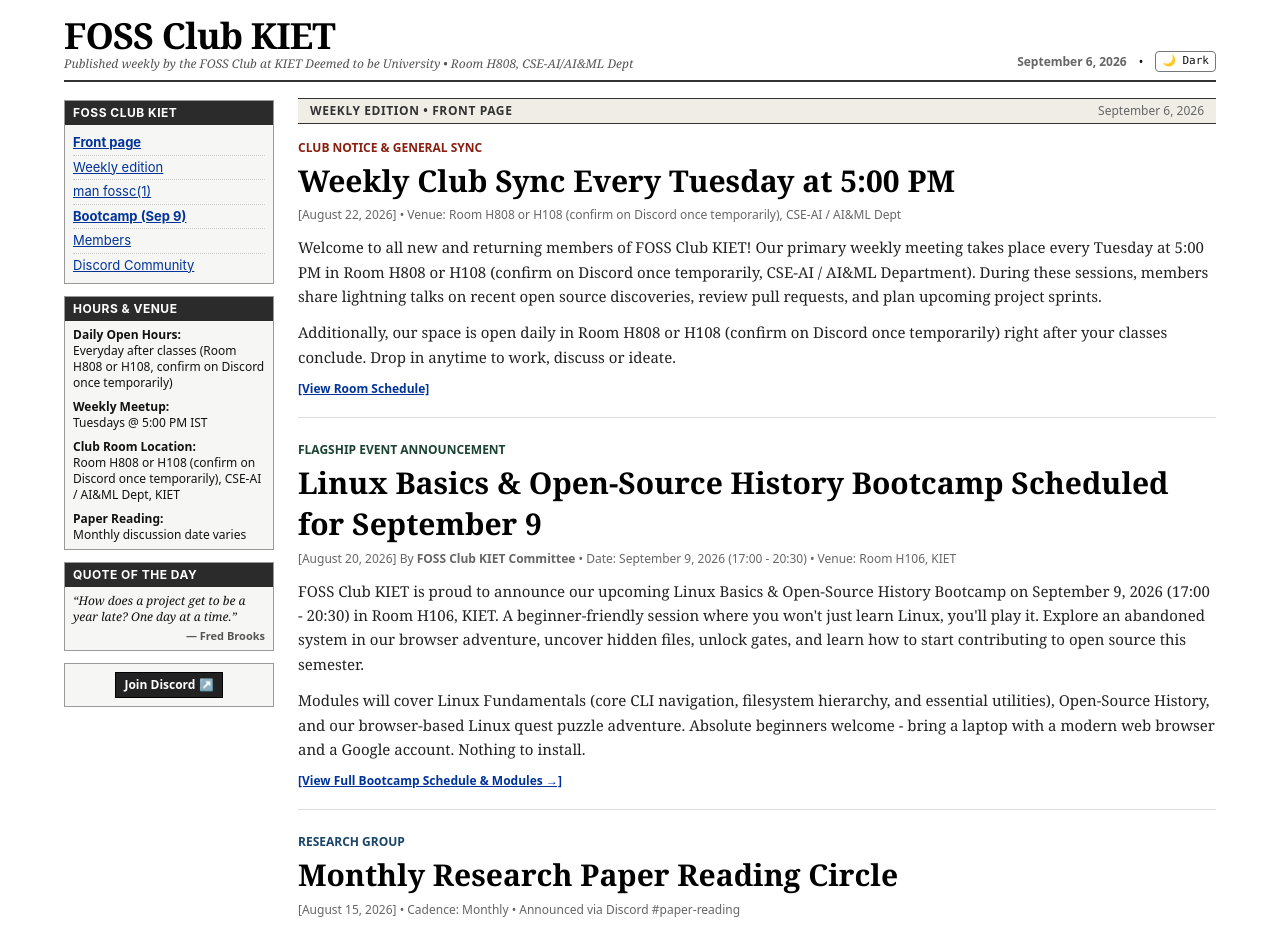
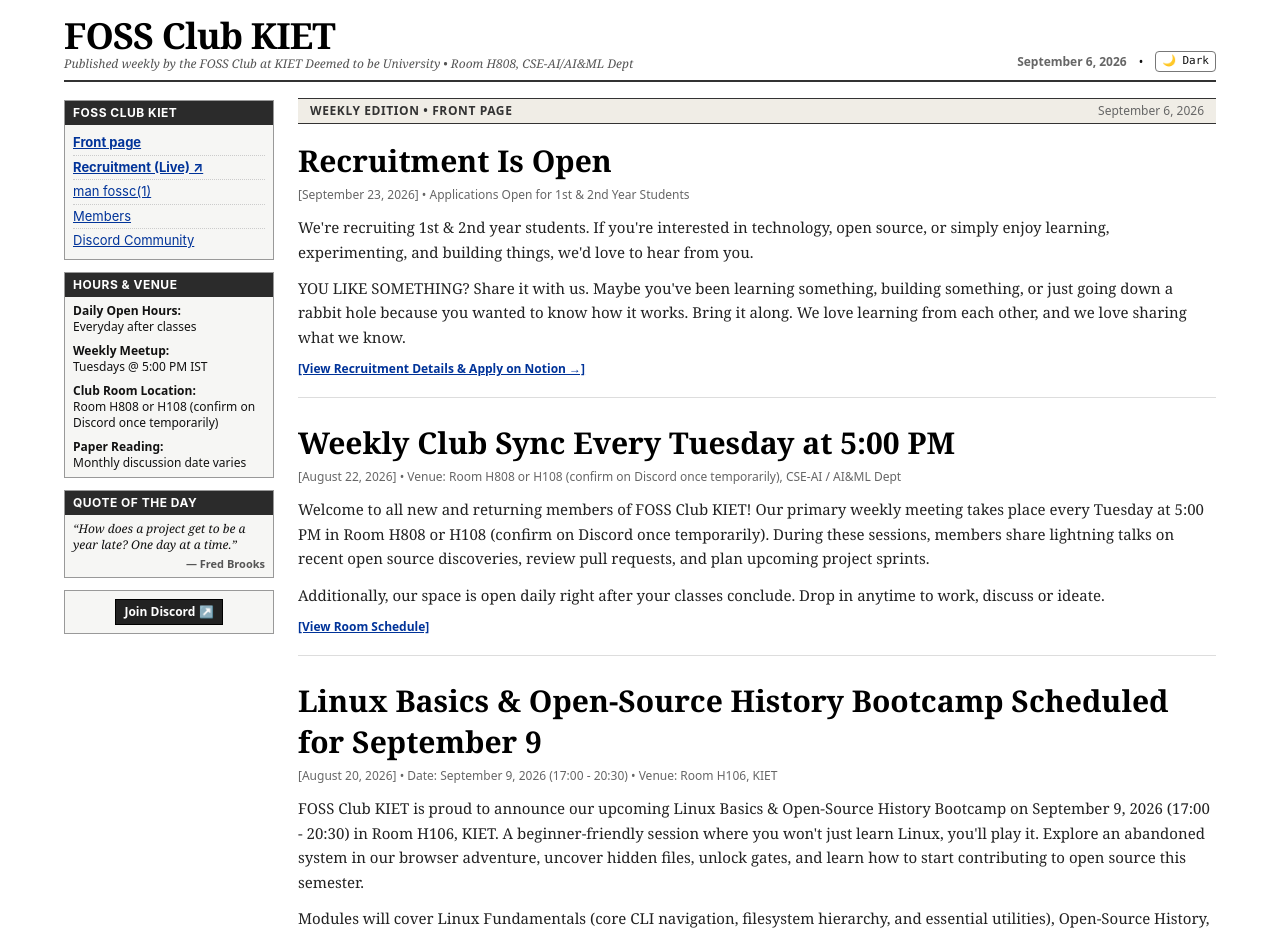
Before and after one commit to arcceus/fossclubkiet, a Next.js app: page / in a window 1280 px wide. Shown: the top 934 px of the page. Built offline with nearby package versions, Linux system fonts and the light colour scheme.

Commit message:
chore: cleanup and recruitment announcement

```diff
--- a/app/GazetteClient.tsx
+++ b/app/GazetteClient.tsx
@@ -36,8 +36,9 @@ const getServerIsDark = () => false;
 
 const MEMBERS: { name: string; discord: string; github: string }[] = [
   { name: "Deepak Anand", discord: "arcceus", github: "arcceus" },
-  { name: "Vansh Sahay", discord: "vansh_sahay", github: "VanshSahay"},
+  { name: "Vansh Sahay", discord: "vansh_sahay", github: "VanshSahay" },
   { name: "Nikhil", discord: "badnikhil", github: "badnikhil" },
+  { name: "Aiman Singh", discord: "aiman04642", github: "ai-man-codes" },
 ];
 
 export default function GazetteClient({
@@ -151,15 +152,18 @@ export default function GazetteClient({
                       Front page
                     </button>
                   </li>
+
                   <li>
-                    <button
-                      onClick={() => handleNav("weekly")}
-                      className={`lwn-link text-left w-full ${activeView === "weekly" ? "font-bold" : ""
-                        }`}
+                    <a
+                      href="https://dour-flavor-be8.notion.site/3f07bdec119682f99724815017133229"
+                      target="_blank"
+                      rel="noopener noreferrer"
+                      className="lwn-link text-left w-full block"
                     >
-                      Weekly edition
-                    </button>
+                      <strong>Recruitment (Live) ↗</strong>
+                    </a>
                   </li>
+
                   <li>
                     <button
                       onClick={() => handleNav("manpage")}
@@ -167,15 +171,6 @@ export default function GazetteClient({
                         }`}
                     >
                       man fossc(1)
-                    </button>
-                  </li>
-                  <li>
-                    <button
-                      onClick={() => handleNav("bootcamp")}
-                      className={`lwn-link text-left w-full ${activeView === "bootcamp" ? "font-bold" : ""
-                        }`}
-                    >
-                      <strong>Bootcamp (Sep 9)</strong>
                     </button>
                   </li>
                   <li>
@@ -207,7 +202,7 @@ export default function GazetteClient({
                 <div>
                   <strong>Daily Open Hours:</strong>
                   <br />
-                  Everyday after classes (Room H808 or H108, confirm on Discord once temporarily)
+                  Everyday after classes
                 </div>
                 <div>
                   <strong>Weekly Meetup:</strong>
@@ -217,7 +212,7 @@ export default function GazetteClient({
                 <div>
                   <strong>Club Room Location:</strong>
                   <br />
-                  Room H808 or H108 (confirm on Discord once temporarily), CSE-AI / AI&amp;ML Dept, KIET
+                  Room H808 or H108 (confirm on Discord once temporarily)
                 </div>
                 <div>
                   <strong>Paper Reading:</strong>
@@ -273,21 +268,11 @@ export default function GazetteClient({
                 {/* Render All JSON Announcements */}
                 {initialAnnouncements.map((item) => (
                   <article key={item.id} className="lwn-article-box">
-                    <div
-                      className={`text-xs font-sans font-bold uppercase mb-1 ${item.categoryColor}`}
-                    >
-                      {item.category}
-                    </div>
                     <h2 className="text-2xl sm:text-3xl font-serif font-bold text-[#000] dark:text-[#fff] mb-1.5 leading-snug">
                       {item.title}
                     </h2>
                     <div className="text-xs font-sans text-[#666] dark:text-[#999] mb-3">
                       [{item.date}]
-                      {item.author ? (
-                        <>
-                          {" "}By <strong>{item.author}</strong>
-                        </>
-                      ) : null}
                       {item.venueOrDetails ? ` • ${item.venueOrDetails}` : ""}
                     </div>
 
@@ -297,14 +282,25 @@ export default function GazetteClient({
                       ))}
                     </div>
 
-                    {item.actionText && item.actionView && (
+                    {item.actionText && (item.actionUrl || item.actionView) && (
                       <div className="mt-3 text-xs font-sans">
+                        {item.actionUrl ? (
+                          <a
+                            href={item.actionUrl}
+                            target="_blank"
+                            rel="noopener noreferrer"
+                            className="lwn-link font-bold text-left inline-block"
+                          >
+                            {item.actionText}
+                          </a>
+                        ) : (
                           <button
                             onClick={() => handleNav(item.actionView!)}
                             className="lwn-link font-bold text-left"
                           >
                             {item.actionText}
                           </button>
+                        )}
                       </div>
                     )}
                   </article>
@@ -391,8 +387,6 @@ export default function GazetteClient({
               <section className="lwn-view">
                 <div className="bg-[#f0ede6] dark:bg-[#1a1a1a] border-y border-[#333] dark:border-[#555] px-3 py-1 mb-4 flex justify-between items-center text-xs font-mono font-bold">
                   <span>FOSSC(1)</span>
-                  <span>Linux Reference Manual</span>
-                  <span>FOSSC(1)</span>
                 </div>
 
                 <div className="font-mono text-xs sm:text-[13px] leading-relaxed space-y-4 bg-[#fdfdfc] dark:bg-[#111] border border-[#ccc] dark:border-[#333] p-4 sm:p-6">
@@ -442,7 +436,7 @@ export default function GazetteClient({
                           <tr>
                             <td className="p-1.5 border border-[#888] font-bold">Paper Group</td>
                             <td className="p-1.5 border border-[#888]">Monthly</td>
-                            <td className="p-1.5 border border-[#888]">Systems &amp; architecture review</td>
+                            <td className="p-1.5 border border-[#888]">Research papers across computer science</td>
                           </tr>
                         </tbody>
                       </table>
--- /dev/null
+++ b/data/announcements/0-recruitment.json
@@ -0,0 +1,13 @@
+{
+  "id": "recruitment",
+  "title": "Recruitment Is Open",
+  "date": "September 23, 2026",
+  "venueOrDetails": "Applications Open for 1st & 2nd Year Students",
+  "content": [
+    "We're recruiting 1st & 2nd year students. If you're interested in technology, open source, or simply enjoy learning, experimenting, and building things, we'd love to hear from you.",
+    "YOU LIKE SOMETHING? Share it with us. Maybe you've been learning something, building something, or just going down a rabbit hole because you wanted to know how it works. Bring it along. We love learning from each other, and we love sharing what we know."
+  ],
+  "actionText": "[View Recruitment Details & Apply on Notion →]",
+  "actionUrl": "https://dour-flavor-be8.notion.site/3f07bdec119682f99724815017133229",
+  "order": 0
+}
--- a/data/announcements/1-weekly-sync.json
+++ b/data/announcements/1-weekly-sync.json
@@ -6,8 +6,8 @@
   "date": "August 22, 2026",
   "venueOrDetails": "Venue: Room H808 or H108 (confirm on Discord once temporarily), CSE-AI / AI&ML Dept",
   "content": [
-    "Welcome to all new and returning members of FOSS Club KIET! Our primary weekly meeting takes place every Tuesday at 5:00 PM in Room H808 or H108 (confirm on Discord once temporarily, CSE-AI / AI&ML Department). During these sessions, members share lightning talks on recent open source discoveries, review pull requests, and plan upcoming project sprints.",
-    "Additionally, our space is open daily in Room H808 or H108 (confirm on Discord once temporarily) right after your classes conclude. Drop in anytime to work, discuss or ideate."
+    "Welcome to all new and returning members of FOSS Club KIET! Our primary weekly meeting takes place every Tuesday at 5:00 PM in Room H808 or H108 (confirm on Discord once temporarily). During these sessions, members share lightning talks on recent open source discoveries, review pull requests, and plan upcoming project sprints.",
+   "Additionally, our space is open daily right after your classes conclude. Drop in anytime to work, discuss or ideate."
   ],
   "actionText": "[View Room Schedule]",
   "actionView": "manpage",
--- a/data/announcements/2-bootcamp.json
+++ b/data/announcements/2-bootcamp.json
@@ -1,9 +1,6 @@
 {
   "id": "bootcamp",
   "title": "Linux Basics & Open-Source History Bootcamp Scheduled for September 9",
-  "category": "Flagship Event Announcement",
-  "categoryColor": "text-[#1b4332] dark:text-[#52c48a]",
-  "author": "FOSS Club KIET Committee",
   "date": "August 20, 2026",
   "venueOrDetails": "Date: September 9, 2026 (17:00 - 20:30) • Venue: Room H106, KIET",
   "content": [
--- a/data/announcements/3-paper-reading.json
+++ b/data/announcements/3-paper-reading.json
@@ -1,15 +1,13 @@
 {
   "id": "paper-reading",
   "title": "Monthly Research Paper Reading Circle",
-  "category": "Research Group",
-  "categoryColor": "text-[#194569] dark:text-[#7bb0e0]",
   "date": "August 15, 2026",
-  "venueOrDetails": "Cadence: Monthly • Announced via Discord #paper-reading",
+  "venueOrDetails": "Discussion on Discord #plans-and-projects ",
   "content": [
-    "Our monthly reading circle gathers to dissect seminal research papers in operating systems, distributed consensus algorithms (Raft, Paxos), kernel tracing with eBPF, and cryptographic protocols.",
-    "Dates and paper selections are posted in advance on our Discord server. Anyone interested in presenting or discussing a paper is welcome to propose one in the #paper-reading channel."
+    "Our monthly reading circle gathers to dissect seminal research papers across computer science.",
+    "Dates and paper selections are posted in advance on our Discord server. Anyone interested in presenting or discussing a paper is welcome to propose one in the #plans-and-projects channel."
   ],
-  "actionText": "[Discuss in Discord #paper-reading →]",
+  "actionText": "[Discuss in Discord #plans-and-projects →]",
   "actionView": "discord",
   "order": 3
 }
--- a/lib/announcements.ts
+++ b/lib/announcements.ts
@@ -24,10 +24,6 @@ export function getAnnouncements(): Announcement[] {
         announcements.push({
           id: String(parsed.id),
           title: String(parsed.title),
-          category: String(parsed.category || "Club Notice"),
-          categoryColor:
-            parsed.categoryColor || "text-[#8a1f11] dark:text-[#ff7777]",
-          author: parsed.author ? String(parsed.author) : undefined,
           date: String(parsed.date || "2026"),
           venueOrDetails: parsed.venueOrDetails || undefined,
           content: Array.isArray(parsed.content)
@@ -35,6 +31,7 @@ export function getAnnouncements(): Announcement[] {
             : [String(parsed.content || "")],
           actionText: parsed.actionText || undefined,
           actionView: parsed.actionView || undefined,
+          actionUrl: parsed.actionUrl || undefined,
           order: typeof parsed.order === "number" ? parsed.order : 999,
         });
       }
--- a/types/index.ts
+++ b/types/index.ts
@@ -9,14 +9,12 @@ export type ViewId =
 export interface Announcement {
   id: string;
   title: string;
-  category: string;
-  categoryColor: string;
-  author?: string;
   date: string;
   venueOrDetails?: string;
   content: string[];
   actionText?: string;
   actionView?: ViewId;
+  actionUrl?: string;
   order?: number;
 }
 
```
Also changed, not shown: data/announcements/README.md. Lines whose indentation alone changed are shown as unchanged.
